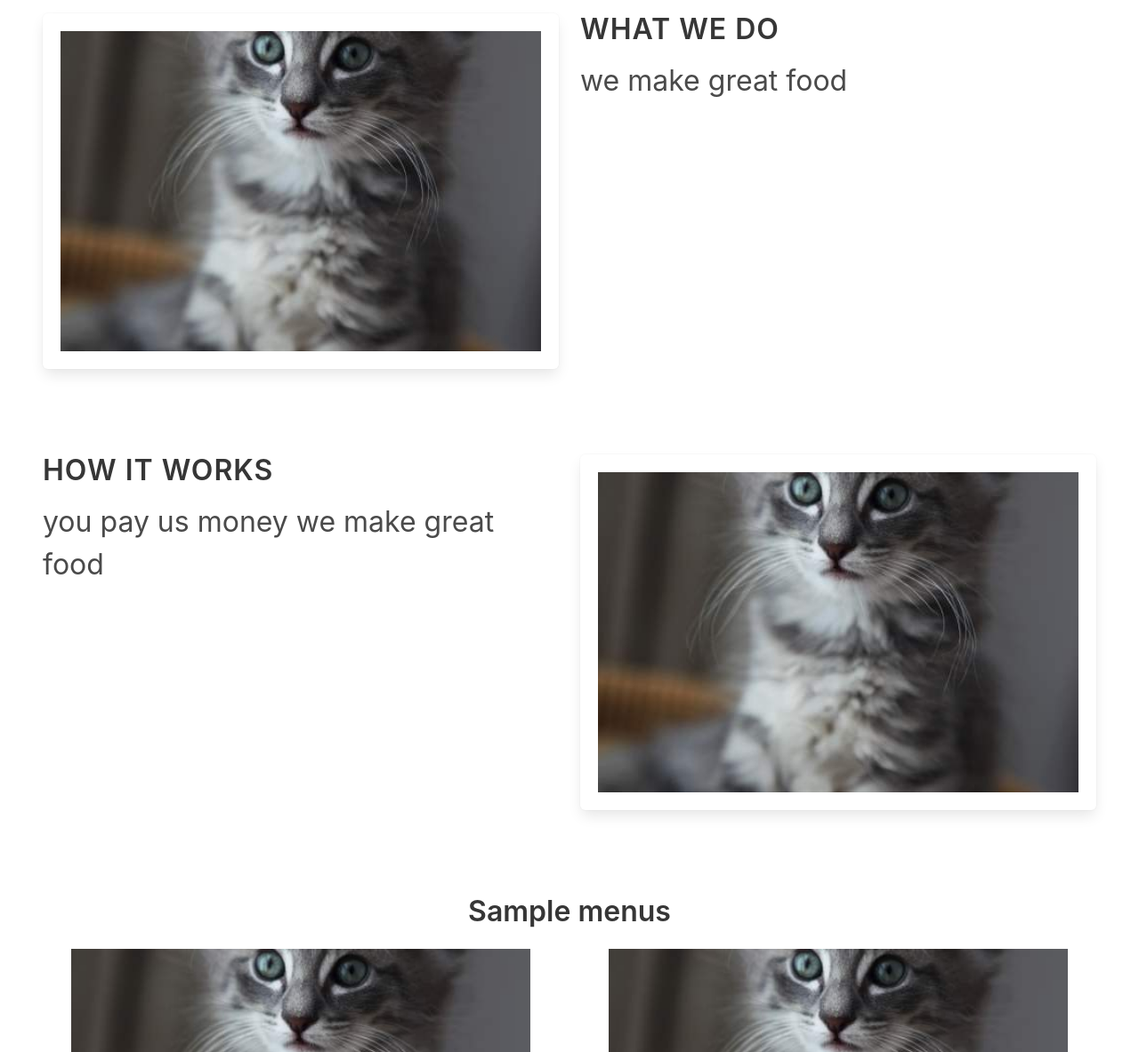
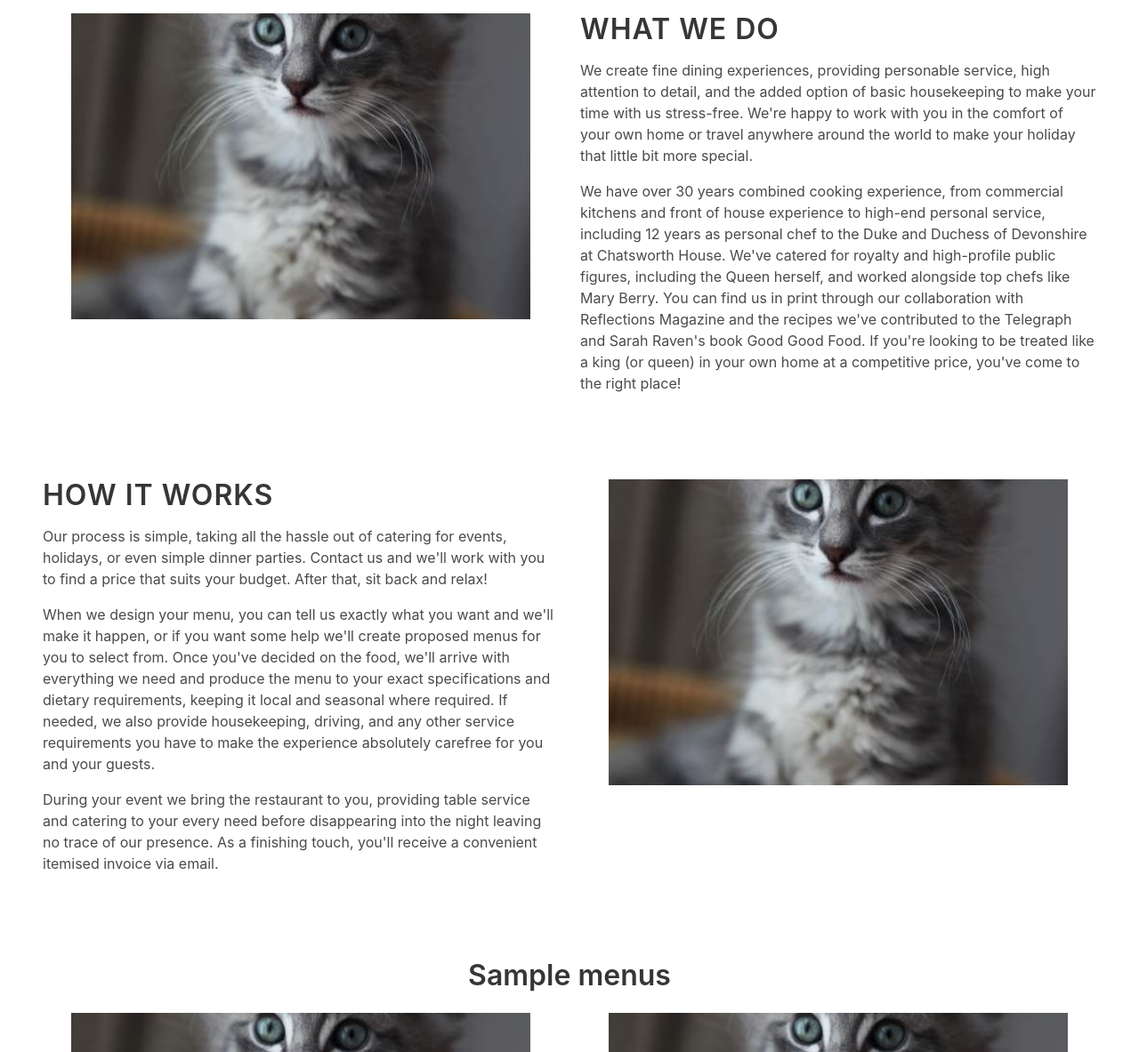
Before and after one commit to driestbones/sba-freelance-website, a website built with webpack: page dist/index.html in a window 1280 px wide. Shown: the part 398-1581 px from the top of the page at 89% size. Built offline with nearby package versions, Linux system fonts and the light colour scheme.

Commit message:
adds content
Signed-off-by: chuckha <ha.chuck@gmail.com>

```diff
--- a/dist/index.html
+++ b/dist/index.html
@@ -49,7 +49,7 @@
     <section class="section">
         <div class="tile is-ancestor">
             <div class="tile is-parent">
-                <div class="tile is-child box">
+                <div class="tile is-child content">
                 <figure class="image">
                         <img src="images/320.jpeg" />
                     </figure>
@@ -58,7 +58,25 @@
             <div class="tile is-parent">
                 <div class="tile is-child content">
                     <h1 class="heading">what we do</h1>
-                    <p class="is-size-3">we make great food</p>
+                    <p>We create fine dining experiences,
+                    providing personable service, high attention to detail, and
+                    the added option of basic housekeeping to make your time
+                    with us stress-free. We're happy to work with you in the
+                    comfort of your own home or travel anywhere around the world
+                    to make your holiday that little bit more special.</p>
+
+                    <p>We have over 30 years combined cooking experience, from
+                    commercial kitchens and front of house experience to
+                    high-end personal service, including 12 years as personal
+                    chef to the Duke and Duchess of Devonshire at Chatsworth
+                    House. We've catered for royalty and high-profile public
+                    figures, including the Queen herself, and worked alongside
+                    top chefs like Mary Berry. You can find us in print through
+                    our collaboration with Reflections Magazine and the recipes
+                    we've contributed to the Telegraph and Sarah Raven's book
+                    Good Good Food. If you're looking to be treated like a king
+                    (or queen) in your own home at a competitive price, you've
+                    come to the right place!</p>
                 </div>
             </div>
         </div>
@@ -69,11 +87,29 @@
             <div class="tile is-parent">
                 <div class="tile is-child content">
                     <h1 class="heading">how it works</h1>
-                    <p class="is-size-3">you pay us money we make great food</p>
+                    <p>Our process is simple, taking all the
+                    hassle out of catering for events, holidays, or even simple
+                    dinner parties. Contact us and we'll work with you to find a
+                    price that suits your budget. After that, sit back and
+                    relax!</p>
+                    <p>When we design your menu, you can tell us exactly what
+                    you want and we'll make it happen, or if you want some help
+                    we'll create proposed menus for you to select from. Once
+                    you've decided on the food, we'll arrive with everything we
+                    need and produce the menu to your exact specifications and
+                    dietary requirements, keeping it local and seasonal where
+                    required. If needed, we also provide housekeeping, driving,
+                    and any other service requirements you have to make the
+                    experience absolutely carefree for you and your guests.</p>
+                    <p>During your event we bring the restaurant to you,
+                    providing table service and catering to your every need
+                    before disappearing into the night leaving no trace of our
+                    presence. As a finishing touch, you'll receive a convenient
+                    itemised invoice via email.</p>
                 </div>
             </div>
             <div class="tile is-parent">
-                <div class="tile is-child box">
+                <div class="tile is-child content">
                     <figure class="image">
                         <img src="images/320.jpeg" />
                     </figure>
```
